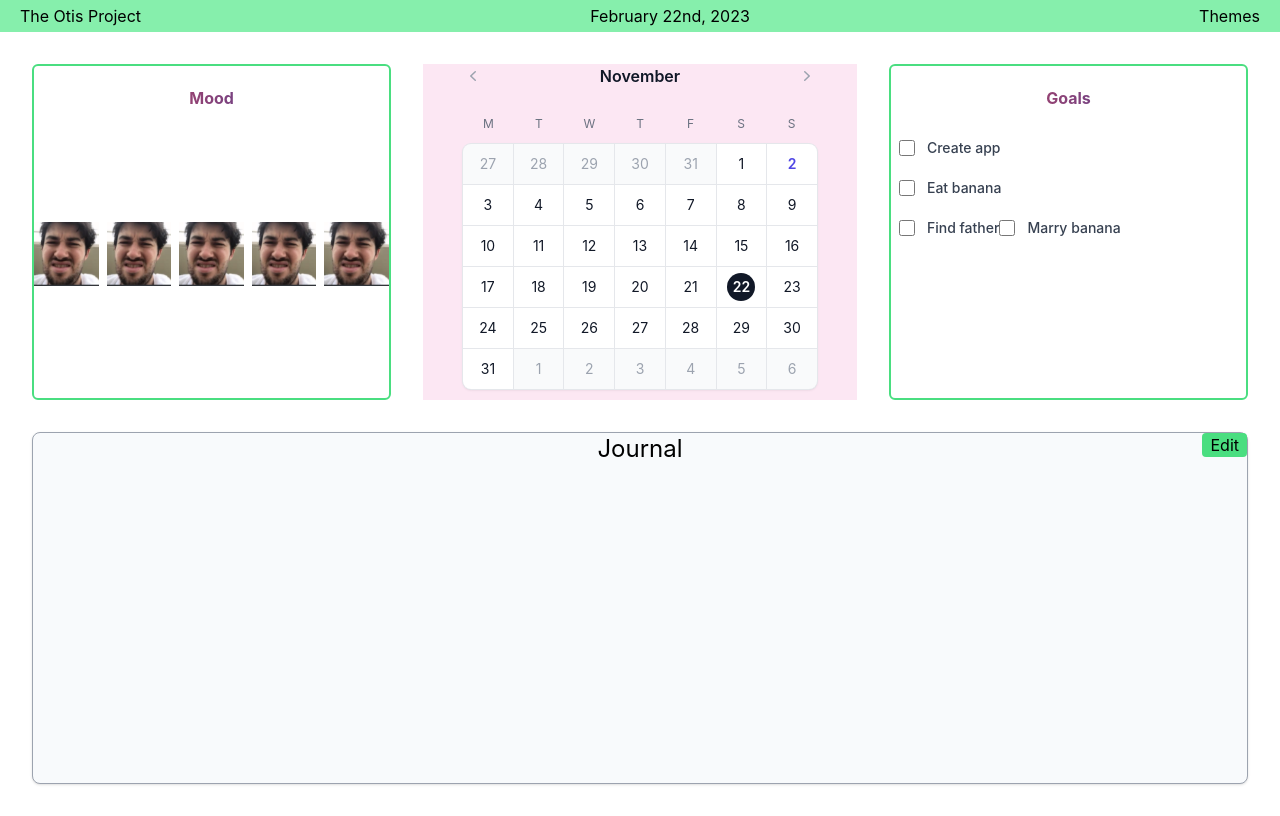
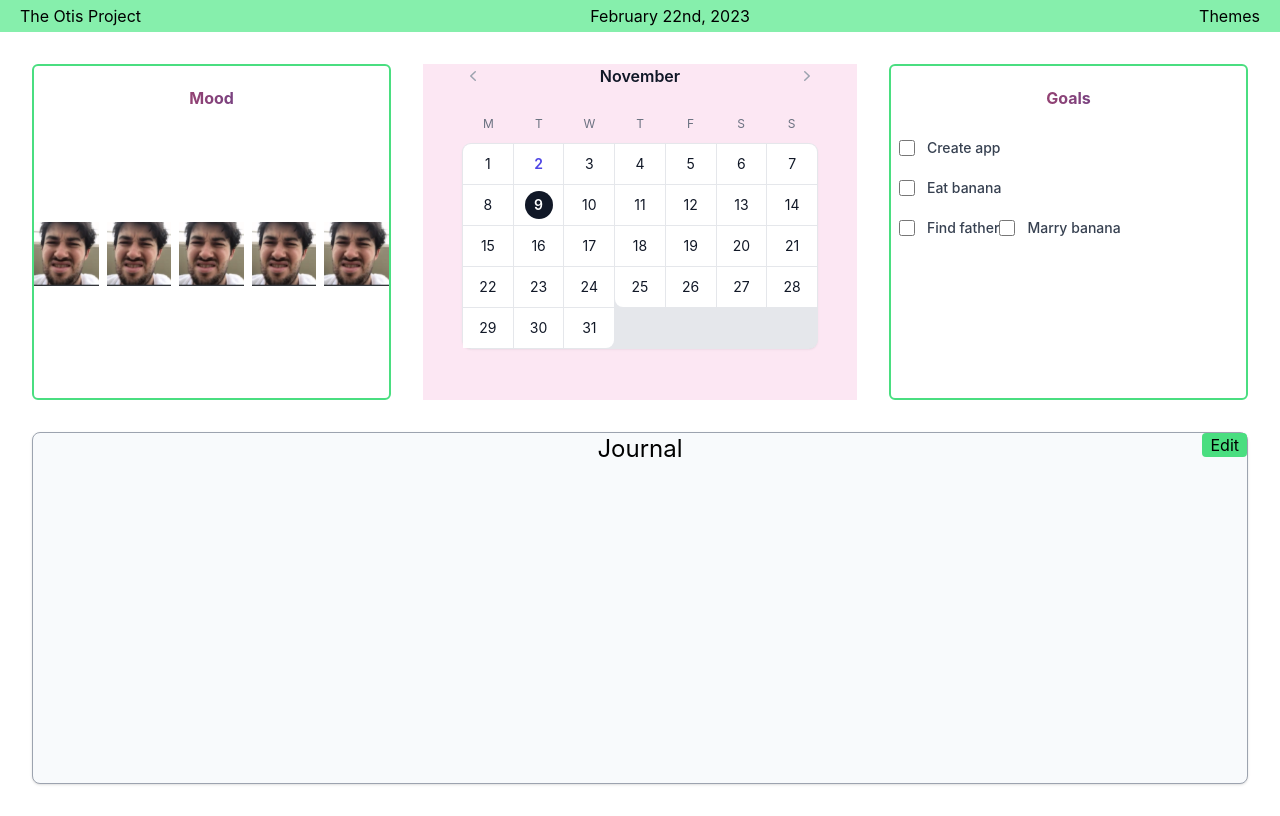
Before and after one commit to InnoLVKB/whatsnext, a Next.js app: page / in a window 1280 px wide. Built offline with nearby package versions, Linux system fonts and the light colour scheme.

Commit message:
basic calender functionality

```diff
--- a/components/Calendar.tsx
+++ b/components/Calendar.tsx
@@ -8,12 +8,14 @@ import {
 } from '@heroicons/react/20/solid'
 import { Menu, Transition } from '@headlessui/react'
 
-const days = [
-  { date: '2021-12-27' },
-  { date: '2021-12-28' },
-  { date: '2021-12-29' },
-  { date: '2021-12-30' },
-  { date: '2021-12-31' },
+type DateType = {
+  date: string;
+  isCurrentMonth: boolean;
+  isToday?: boolean;
+  isSelected?: boolean;
+}
+
+const days: DateType[] = [
   { date: '2022-01-01', isCurrentMonth: true },
   { date: '2022-01-02', isCurrentMonth: true, isToday: true },
   { date: '2022-01-03', isCurrentMonth: true },
@@ -35,7 +37,7 @@ const days = [
   { date: '2022-01-19', isCurrentMonth: true },
   { date: '2022-01-20', isCurrentMonth: true },
   { date: '2022-01-21', isCurrentMonth: true },
-  { date: '2022-01-22', isCurrentMonth: true, isSelected: true },
+  { date: '2022-01-22', isCurrentMonth: true },
   { date: '2022-01-23', isCurrentMonth: true },
   { date: '2022-01-24', isCurrentMonth: true },
   { date: '2022-01-25', isCurrentMonth: true },
@@ -44,20 +46,30 @@ const days = [
   { date: '2022-01-28', isCurrentMonth: true },
   { date: '2022-01-29', isCurrentMonth: true },
   { date: '2022-01-30', isCurrentMonth: true },
-  { date: '2022-01-31', isCurrentMonth: true },
-  { date: '2022-02-01' },
-  { date: '2022-02-02' },
-  { date: '2022-02-03' },
-  { date: '2022-02-04' },
-  { date: '2022-02-05' },
-  { date: '2022-02-06' },
+  { date: '2022-01-31', isCurrentMonth: true }
 ]
 
 function classNames(...classes: any) {
   return classes.filter(Boolean).join(' ')
 }
 
-export default function Calendar() {
+type CalendarProps = {
+  calDate: number;
+  calDateHook: React.Dispatch<React.SetStateAction<number>>;
+}
+
+export default function Calendar({calDate, calDateHook}: CalendarProps) {
+  const newDays = days.map((day, dayIdx) => {
+    if (calDate - 1 === dayIdx) {
+      return {
+        ...day,
+        isSelected: true
+      }
+    } else {
+      return day;
+    }
+  })
+
   return (
     <div className="w-[480px] px-10 bg-pink-100">
       <div>
@@ -89,7 +101,7 @@ export default function Calendar() {
             <div>S</div>
           </div>
           <div className="isolate mt-2 grid grid-cols-7 gap-px rounded-lg bg-gray-200 text-sm shadow ring-1 ring-gray-200">
-            {days.map((day, dayIdx) => (
+            {newDays.map((day, dayIdx) => (
               <button
                 key={day.date}
                 type="button"
@@ -106,6 +118,10 @@ export default function Calendar() {
                   dayIdx === days.length - 7 && 'rounded-bl-lg',
                   dayIdx === days.length - 1 && 'rounded-br-lg'
                 )}
+                onClick={() => {
+                  calDateHook(dayIdx + 1);
+                }
+              }
               >
                 <time
                   dateTime={day.date}
--- a/components/Header.tsx
+++ b/components/Header.tsx
@@ -3,7 +3,7 @@ import { useContext } from 'react';
 import { ThemeContext } from '../pages';
 
 function Header() {
-  const { theme, toggleTheme } = useContext(ThemeContext);
+  // const { theme, toggleTheme } = useContext(ThemeContext);
   return (
     <div className='flex justify-between items-center w-screen h-8 px-5 bg-green-300 h-11'>
       <div>The Otis Project</div>
--- a/pages/index.tsx
+++ b/pages/index.tsx
@@ -12,22 +12,22 @@ export const ThemeContext = createContext(null);
 
 export default function Home() {
   const [theme, setTheme] = useState<string>('light');
-  const [date, setDate] = useState<number>(2);
+  const [date, setDate] = useState<number>(9);
   const toggleTheme = () => {
     setTheme((prevState) => prevState === 'light' ? 'dark': 'light');
   }
 
   return (
-    <ThemeContext.Provider value={{ theme, toggleTheme }}>
+    // <ThemeContext.Provider value={{ theme, toggleTheme }}>
       <div>
         <Header />
         <div className='flex justify-around h-1/3 space-x-8 m-8'>
           <Mood />
-          <Calendar />
+          <Calendar calDate={date} calDateHook={setDate}/>
           <Goals />
         </div>
         <Journal />
       </div>
-    </ThemeContext.Provider>
+    /* </ThemeContext.Provider> */
   )
 }
```
